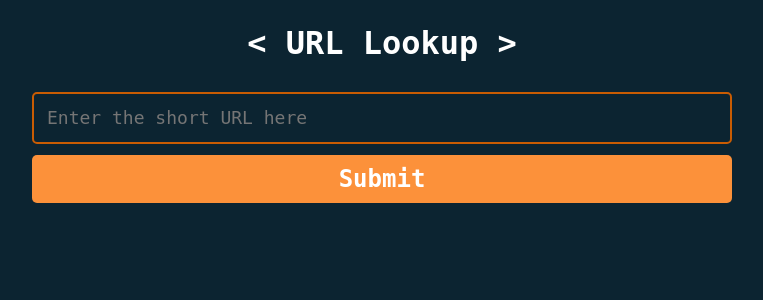
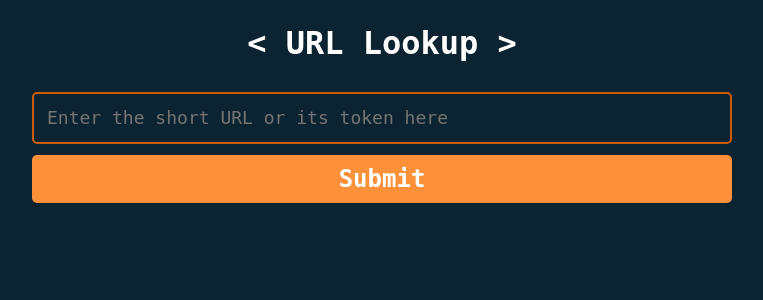
Before and after one commit to Dositan/qysqa, a Flask app: page /lookup in a window 1280 px wide. Shown: the part 202-502 px from the top of the page, without its empty margins (258-1021 px from the left). Run offline with Flask 2, Linux system fonts and the light colour scheme; some libraries are stand-ins or nearby versions; some web fonts are replaced.

Commit message:
👩‍🏫 Mention token use-case

```diff
--- a/app/templates/main/lookup.html
+++ b/app/templates/main/lookup.html
@@ -4,7 +4,7 @@
 <form method="POST" action="" class="url-form">
 	<h1>&#60 URL Lookup &#62</h1>
 	{{ form.hidden_tag() }}
-	{{ form.url(placeholder="Enter the short URL here", autofocus=true, class="feedback-input") }}
+	{{ form.url(placeholder="Enter the short URL or its token here", autofocus=true, class="feedback-input") }}
 	{{ form.submit(class="button") }}
 	{% if form.errors %}
 		<div class="form-errors">
--- a/app/templates/main/tracker.html
+++ b/app/templates/main/tracker.html
@@ -4,7 +4,7 @@
 <form method="POST" action="" class="url-form">
 	<h1>&#60 Click Tracker &#62</h1>
 	{{ form.hidden_tag() }}
-	{{ form.url(placeholder="Enter the short URL here", autofocus=true, class="feedback-input") }}
+	{{ form.url(placeholder="Enter the short URL or its token here", autofocus=true, class="feedback-input") }}
 	{{ form.submit(class="button") }}
 	{% if form.errors %}
 		<div class="form-errors">
```
